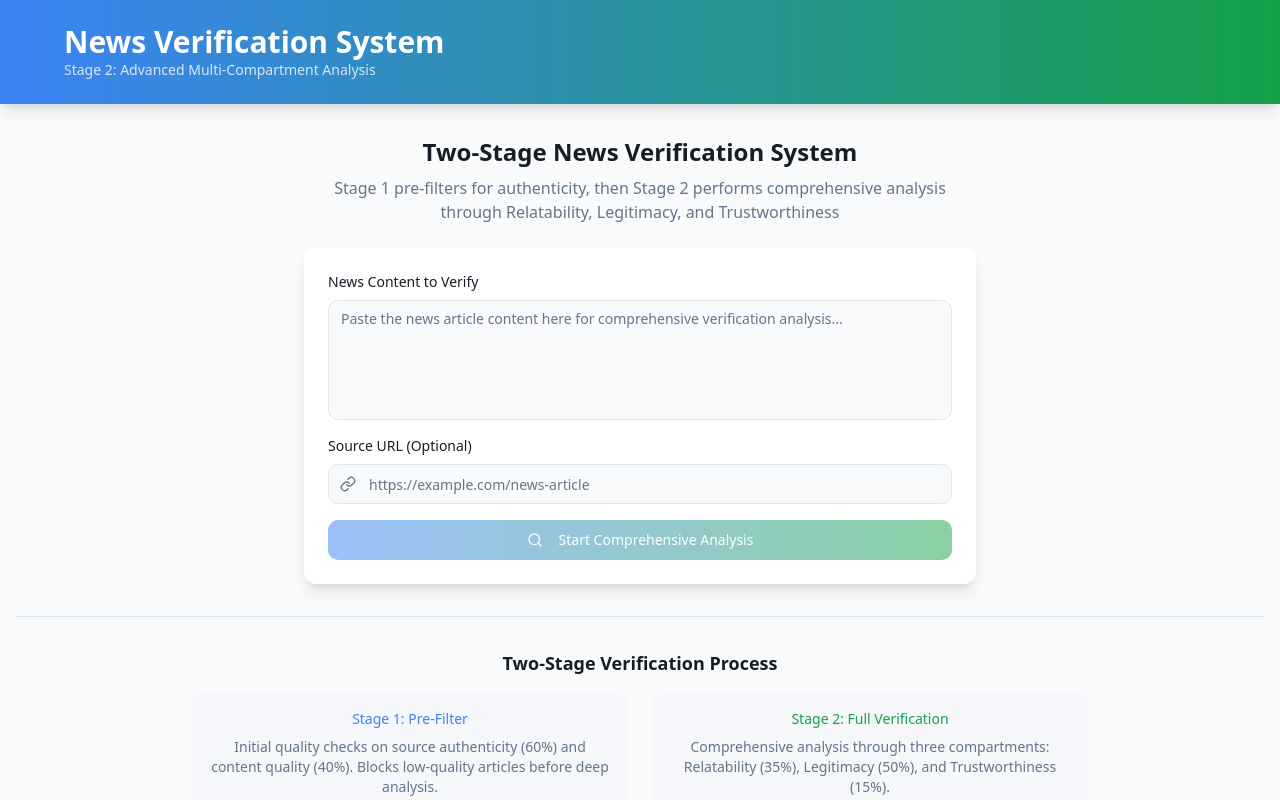
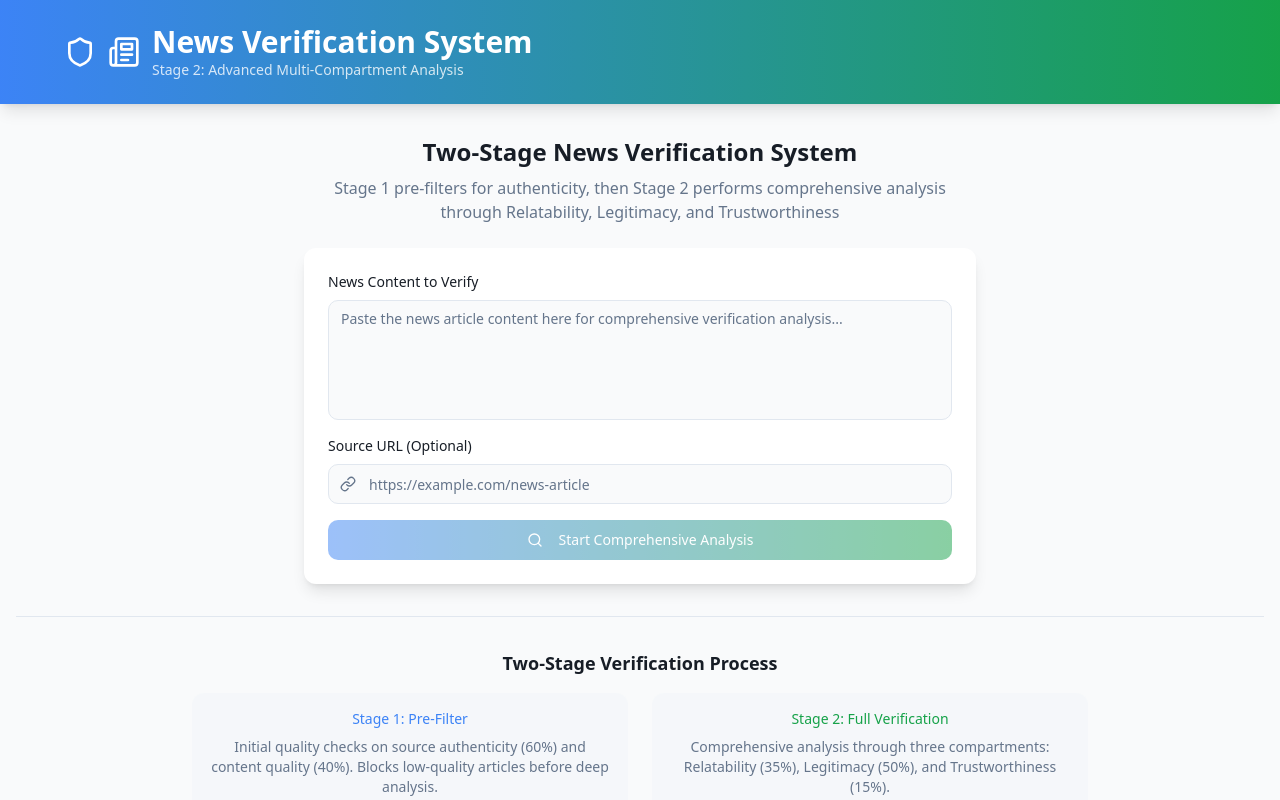
Before and after one commit to shubhvora8/file-excavator, a React (Vite) app: page / in a window 1280 px wide. Shown: the top 800 px of the page. Built offline with nearby package versions, Linux system fonts and the light colour scheme; the HTML template or start-up script is replaced by a standard one.

Commit message:
Revert header logo removal

```diff
--- a/src/components/NewsDetectionHeader.tsx
+++ b/src/components/NewsDetectionHeader.tsx
@@ -1,9 +1,17 @@
+import { Shield, Newspaper } from "lucide-react";
+
 export const NewsDetectionHeader = () => {
   return (
     <header className="w-full bg-gradient-to-r from-primary to-accent text-primary-foreground py-6 px-4 shadow-lg">
-      <div className="max-w-6xl mx-auto">
-        <h1 className="text-3xl font-bold">News Verification System</h1>
-        <p className="text-primary-foreground/80 text-sm">Stage 2: Advanced Multi-Compartment Analysis</p>
+      <div className="max-w-6xl mx-auto flex items-center gap-3">
+        <div className="flex items-center gap-3">
+          <Shield className="w-8 h-8" />
+          <Newspaper className="w-8 h-8" />
+        </div>
+        <div>
+          <h1 className="text-3xl font-bold">News Verification System</h1>
+          <p className="text-primary-foreground/80 text-sm">Stage 2: Advanced Multi-Compartment Analysis</p>
+        </div>
       </div>
     </header>
   );
```
